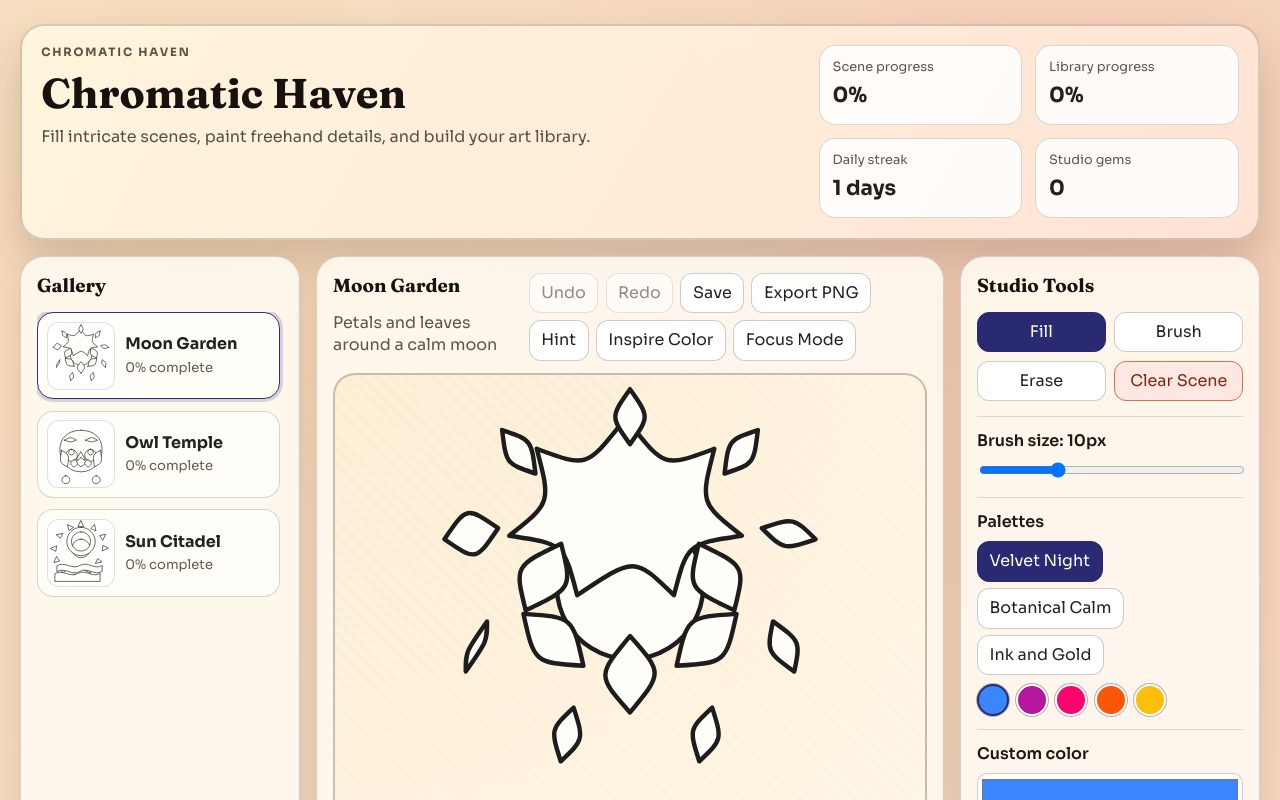
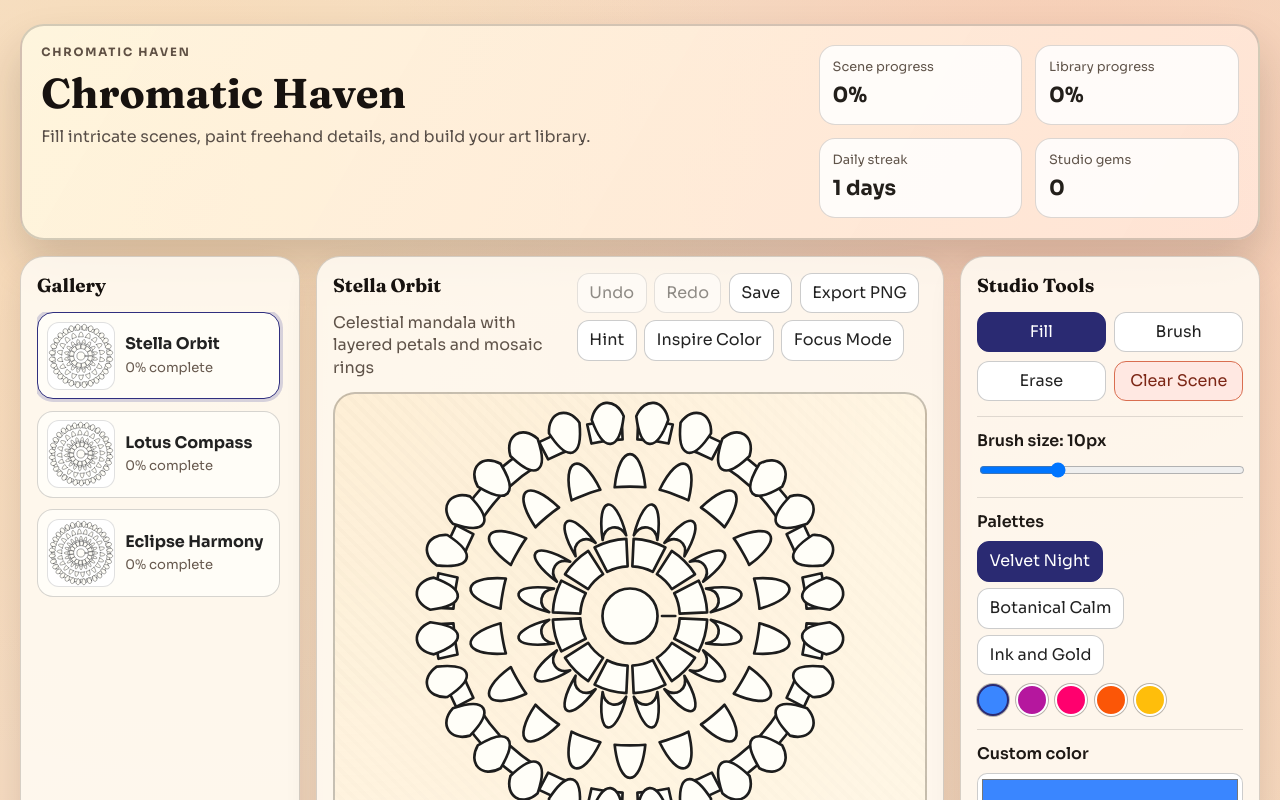
Before and after one commit to AaronC1992/Ignition-test-prep, a React (Vite) app: page / in a window 1280 px wide. Shown: the top 800 px of the page. Built offline with nearby package versions, Linux system fonts and the light colour scheme.

Commit message:
Upgrade coloring pages with detailed generated mandala art

```diff
--- a/src/App.tsx
+++ b/src/App.tsx
@@ -85,123 +85,204 @@ const DEFAULT_META: GameMeta = {
   totalExports: 0,
 }
 
+const TAU = Math.PI * 2
+
+const format = (value: number) => Number(value.toFixed(2))
+
+const pointOnCircle = (cx: number, cy: number, radius: number, angle: number) => ({
+  x: format(cx + Math.cos(angle) * radius),
+  y: format(cy + Math.sin(angle) * radius),
+})
+
+const circlePath = (cx: number, cy: number, radius: number) => {
+  const x = format(cx + radius)
+  const y = format(cy)
+  const xOpp = format(cx - radius)
+
+  return `M ${x} ${y} A ${radius} ${radius} 0 1 0 ${xOpp} ${y} A ${radius} ${radius} 0 1 0 ${x} ${y} Z`
+}
+
+const ringSlicePath = (
+  cx: number,
+  cy: number,
+  innerRadius: number,
+  outerRadius: number,
+  startAngle: number,
+  endAngle: number,
+) => {
+  const outerStart = pointOnCircle(cx, cy, outerRadius, startAngle)
+  const outerEnd = pointOnCircle(cx, cy, outerRadius, endAngle)
+  const innerEnd = pointOnCircle(cx, cy, innerRadius, endAngle)
+  const innerStart = pointOnCircle(cx, cy, innerRadius, startAngle)
+
+  const angleSize = Math.abs(endAngle - startAngle)
+  const largeArcFlag = angleSize > Math.PI ? 1 : 0
+
+  return [
+    `M ${outerStart.x} ${outerStart.y}`,
+    `A ${outerRadius} ${outerRadius} 0 ${largeArcFlag} 1 ${outerEnd.x} ${outerEnd.y}`,
+    `L ${innerEnd.x} ${innerEnd.y}`,
+    `A ${innerRadius} ${innerRadius} 0 ${largeArcFlag} 0 ${innerStart.x} ${innerStart.y}`,
+    'Z',
+  ].join(' ')
+}
+
+const petalPath = (
+  cx: number,
+  cy: number,
+  innerRadius: number,
+  outerRadius: number,
+  startAngle: number,
+  endAngle: number,
+  curveOffset: number,
+) => {
+  const middleAngle = (startAngle + endAngle) / 2
+
+  const start = pointOnCircle(cx, cy, innerRadius, startAngle)
+  const end = pointOnCircle(cx, cy, innerRadius, endAngle)
+
+  const topControlA = pointOnCircle(cx, cy, outerRadius, middleAngle - curveOffset)
+  const topControlB = pointOnCircle(cx, cy, outerRadius, middleAngle + curveOffset)
+  const bottomControlA = pointOnCircle(
+    cx,
+    cy,
+    outerRadius * 0.75,
+    middleAngle + curveOffset,
+  )
+  const bottomControlB = pointOnCircle(
+    cx,
+    cy,
+    outerRadius * 0.75,
+    middleAngle - curveOffset,
+  )
+
+  return [
+    `M ${start.x} ${start.y}`,
+    `C ${topControlA.x} ${topControlA.y}, ${topControlB.x} ${topControlB.y}, ${end.x} ${end.y}`,
+    `C ${bottomControlA.x} ${bottomControlA.y}, ${bottomControlB.x} ${bottomControlB.y}, ${start.x} ${start.y}`,
+    'Z',
+  ].join(' ')
+}
+
+type MandalaConfig = {
+  id: string
+  title: string
+  prompt: string
+  phase: number
+  innerSlices: number
+  innerPetals: number
+  midPetals: number
+  mosaicSlices: number
+  outerPetals: number
+}
+
+const createMandalaArtwork = (config: MandalaConfig): Artwork => {
+  const cx = 500
+  const cy = 500
+
+  const regions: Region[] = [
+    { id: `${config.id}_core_1`, d: circlePath(cx, cy, 62) },
+    { id: `${config.id}_core_2`, d: ringSlicePath(cx, cy, 72, 102, 0, TAU) },
+  ]
+
+  for (let i = 0; i < config.innerSlices; i += 1) {
+    const step = TAU / config.innerSlices
+    const gap = step * 0.09
+    const start = config.phase + i * step + gap
+    const end = config.phase + (i + 1) * step - gap
+    regions.push({
+      id: `${config.id}_inner_slice_${i}`,
+      d: ringSlicePath(cx, cy, 112, 174, start, end),
+    })
+  }
+
+  for (let i = 0; i < config.innerPetals; i += 1) {
+    const step = TAU / config.innerPetals
+    const gap = step * 0.12
+    const start = config.phase * 0.55 + i * step + gap
+    const end = config.phase * 0.55 + (i + 1) * step - gap
+    regions.push({
+      id: `${config.id}_inner_petal_${i}`,
+      d: petalPath(cx, cy, 182, 282, start, end, step * 0.2),
+    })
+  }
+
+  for (let i = 0; i < config.midPetals; i += 1) {
+    const step = TAU / config.midPetals
+    const gap = step * 0.16
+    const start = config.phase * 0.75 + i * step + gap
+    const end = config.phase * 0.75 + (i + 1) * step - gap
+    regions.push({
+      id: `${config.id}_mid_petal_${i}`,
+      d: petalPath(cx, cy, 292, 390, start, end, step * 0.18),
+    })
+  }
+
+  for (let i = 0; i < config.mosaicSlices; i += 1) {
+    const step = TAU / config.mosaicSlices
+    const gap = step * 0.16
+    const start = config.phase + i * step + gap
+    const end = config.phase + (i + 1) * step - gap
+    regions.push({
+      id: `${config.id}_mosaic_${i}`,
+      d: ringSlicePath(cx, cy, 398, 442, start, end),
+    })
+  }
+
+  for (let i = 0; i < config.outerPetals; i += 1) {
+    const step = TAU / config.outerPetals
+    const gap = step * 0.14
+    const start = config.phase * 1.4 + i * step + gap
+    const end = config.phase * 1.4 + (i + 1) * step - gap
+    regions.push({
+      id: `${config.id}_outer_petal_${i}`,
+      d: petalPath(cx, cy, 450, 495, start, end, step * 0.21),
+    })
+  }
+
+  return {
+    id: config.id,
+    title: config.title,
+    prompt: config.prompt,
+    viewBox: '0 0 1000 1000',
+    regions,
+  }
+}
+
 const ARTWORKS: Artwork[] = [
-  {
-    id: 'moon-garden',
-    title: 'Moon Garden',
-    prompt: 'Petals and leaves around a calm moon',
-    viewBox: '0 0 1000 1000',
-    regions: [
-      { id: 'm_center', d: 'M500 310a165 165 0 1 0 0.1 0z' },
-      {
-        id: 'm_ring_1',
-        d: 'M500 110c78 98 78 98 190 56-32 122-32 122 62 196-123 18-123 18-153 134-89-87-89-87-218 0-30-116-30-116-153-134 94-74 94-74 62-196 112 42 112 42 190-56z',
-      },
-      {
-        id: 'm_petal_1',
-        d: 'M500 32c44 62 44 62 0 124-44-62-44-62 0-124z',
-      },
-      {
-        id: 'm_petal_2',
-        d: 'M788 124c-9 76-9 76-75 98 9-76 9-76 75-98z',
-      },
-      {
-        id: 'm_petal_3',
-        d: 'M918 370c-72 24-72 24-121-25 72-24 72-24 121 25z',
-      },
-      {
-        id: 'm_petal_4',
-        d: 'M870 668c-62-45-62-45-48-113 62 45 62 45 48 113z',
-      },
-      {
-        id: 'm_petal_5',
-        d: 'M656 870c-23-72-23-72 29-121 23 72 23 72-29 121z',
-      },
-      {
-        id: 'm_petal_6',
-        d: 'M344 870c52-49 52-49 29-121-52 49-52 49-29 121z',
-      },
-      {
-        id: 'm_petal_7',
-        d: 'M130 668c48-68 48-68 48-113-48 68-48 68-48 113z',
-      },
-      {
-        id: 'm_petal_8',
-        d: 'M82 370c71 49 71 49 121-25-71-49-71-49-121 25z',
-      },
-      {
-        id: 'm_petal_9',
-        d: 'M212 124c66 22 66 22 75 98-66-22-66-22-75-98z',
-      },
-      {
-        id: 'm_leaf_1',
-        d: 'M265 530c105-50 105-50 80-150-105 50-105 50-80 150z',
-      },
-      {
-        id: 'm_leaf_2',
-        d: 'M735 530c-105-50-105-50-80-150 105 50 105 50 80 150z',
-      },
-      {
-        id: 'm_leaf_3',
-        d: 'M500 760c74-89 74-89 0-172-74 89-74 89 0 172z',
-      },
-      {
-        id: 'm_leaf_4',
-        d: 'M395 655c-24-110-24-110-135-117 24 110 24 110 135 117z',
-      },
-      {
-        id: 'm_leaf_5',
-        d: 'M605 655c24-110 24-110 135-117-24 110-24 110-135 117z',
-      },
-    ],
-  },
-  {
-    id: 'owl-temple',
-    title: 'Owl Temple',
-    prompt: 'A geometric owl with glowing eyes',
-    viewBox: '0 0 1000 1000',
-    regions: [
-      { id: 'o_head', d: 'M500 140c210 0 320 130 320 290S710 770 500 770 180 590 180 430s110-290 320-290z' },
-      { id: 'o_brow_left', d: 'M250 290c90-50 90-50 180 0-90 35-90 35-180 0z' },
-      { id: 'o_brow_right', d: 'M570 290c90-50 90-50 180 0-90 35-90 35-180 0z' },
-      { id: 'o_eye_left', d: 'M355 430a90 90 0 1 0 0.1 0z' },
-      { id: 'o_eye_right', d: 'M645 430a90 90 0 1 0 0.1 0z' },
-      { id: 'o_pupil_left', d: 'M355 430a42 42 0 1 0 0.1 0z' },
-      { id: 'o_pupil_right', d: 'M645 430a42 42 0 1 0 0.1 0z' },
-      { id: 'o_beak', d: 'M500 470l70 120h-140z' },
-      { id: 'o_chest_1', d: 'M500 555c95 70 95 70 0 140-95-70-95-70 0-140z' },
-      { id: 'o_chest_2', d: 'M395 585c70 55 70 55 0 115-70-55-70-55 0-115z' },
-      { id: 'o_chest_3', d: 'M605 585c-70 55-70 55 0 115 70-55 70-55 0-115z' },
-      { id: 'o_wing_left', d: 'M205 445c120 65 120 65 90 250-120-65-120-65-90-250z' },
-      { id: 'o_wing_right', d: 'M795 445c-120 65-120 65-90 250 120-65 120-65 90-250z' },
-      { id: 'o_orb_left', d: 'M270 830a60 60 0 1 0 0.1 0z' },
-      { id: 'o_orb_right', d: 'M730 830a60 60 0 1 0 0.1 0z' },
-    ],
-  },
-  {
-    id: 'sun-citadel',
-    title: 'Sun Citadel',
-    prompt: 'An ornate sun over calm waves',
-    viewBox: '0 0 1000 1000',
-    regions: [
-      { id: 's_core', d: 'M500 290a140 140 0 1 0 0.1 0z' },
-      { id: 's_ring', d: 'M500 110c118 0 215 97 215 215s-97 215-215 215-215-97-215-215 97-215 215-215zm0 70c-80 0-145 65-145 145s65 145 145 145 145-65 145-145-65-145-145-145z' },
-      { id: 's_ray_1', d: 'M500 12l40 88h-80z' },
-      { id: 's_ray_2', d: 'M706 72l20 95-70-35z' },
-      { id: 's_ray_3', d: 'M870 220l-40 88-45-66z' },
-      { id: 's_ray_4', d: 'M910 430l-88 40 10-79z' },
-      { id: 's_ray_5', d: 'M812 638l-95 20 35-70z' },
-      { id: 's_ray_6', d: 'M640 802l-88-40 66-45z' },
-      { id: 's_ray_7', d: 'M430 910l-40-88 79 10z' },
-      { id: 's_ray_8', d: 'M220 812l-20-95 70 35z' },
-      { id: 's_ray_9', d: 'M90 640l40-88 45 66z' },
-      { id: 's_ray_10', d: 'M42 430l88-40-10 79z' },
-      { id: 's_ray_11', d: 'M130 222l95-20-35 70z' },
-      { id: 's_ray_12', d: 'M300 72l88 40-66 45z' },
-      { id: 's_wave_1', d: 'M140 690c120-70 220 70 340 0s220 70 340 0v90c-120 70-220-70-340 0s-220-70-340 0z' },
-      { id: 's_wave_2', d: 'M110 810c120-70 220 70 340 0s220 70 340 0v120H110z' },
-    ],
-  },
+  createMandalaArtwork({
+    id: 'stella-orbit',
+    title: 'Stella Orbit',
+    prompt: 'Celestial mandala with layered petals and mosaic rings',
+    phase: 0,
+    innerSlices: 12,
+    innerPetals: 16,
+    midPetals: 18,
+    mosaicSlices: 24,
+    outerPetals: 28,
+  }),
+  createMandalaArtwork({
+    id: 'lotus-compass',
+    title: 'Lotus Compass',
+    prompt: 'Compass style bloom with rich symmetry and fine detail',
+    phase: 0.14,
+    innerSlices: 14,
+    innerPetals: 18,
+    midPetals: 20,
+    mosaicSlices: 26,
+    outerPetals: 30,
+  }),
+  createMandalaArtwork({
+    id: 'eclipse-harmony',
+    title: 'Eclipse Harmony',
+    prompt: 'High detail radial art for long relaxing coloring sessions',
+    phase: 0.28,
+    innerSlices: 16,
+    innerPetals: 20,
+    midPetals: 22,
+    mosaicSlices: 28,
+    outerPetals: 32,
+  }),
 ]
 
 const PALETTES = [
@@ -1050,7 +1131,7 @@ function App() {
                         d={region.d}
                         fill={artworkState.fills[region.id] ?? '#fffef8'}
                         stroke="#1e1e1e"
-                        strokeWidth="10"
+                        strokeWidth="6"
                         strokeLinejoin="round"
                         strokeLinecap="round"
                       />
@@ -1110,7 +1191,7 @@ function App() {
                   className={hintRegionId === region.id ? 'hint-region' : ''}
                   fill={activeState.fills[region.id] ?? '#fffef8'}
                   stroke="#1d1d1d"
-                  strokeWidth="10"
+                  strokeWidth="6"
                   strokeLinejoin="round"
                   strokeLinecap="round"
                   onClick={() => onRegionClick(region.id)}
```
Also changed, not shown: 4 other files (tests, documents, lock files or other folders).
